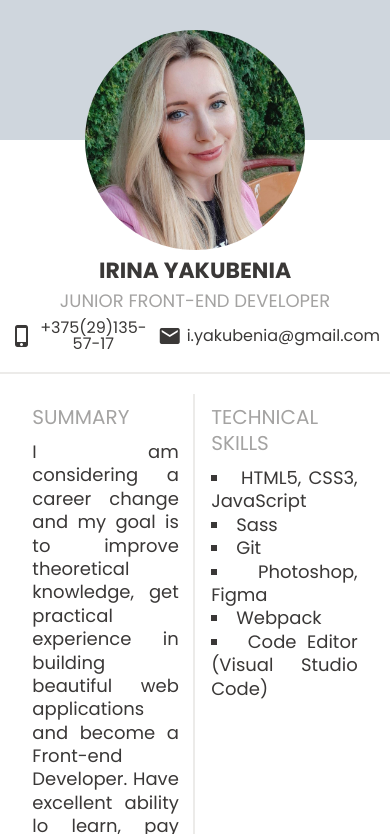
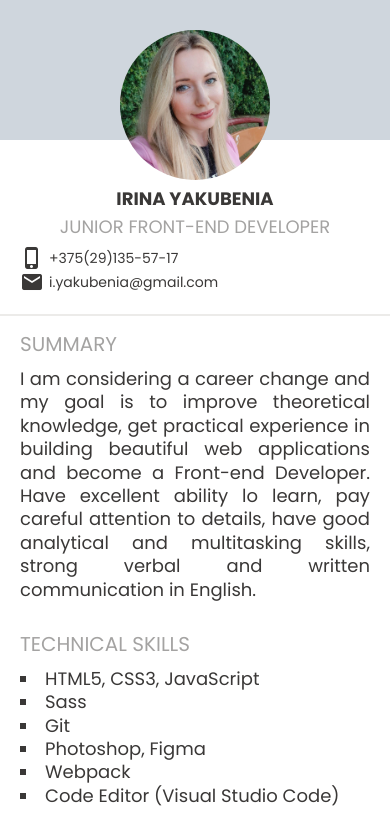
Before and after one commit to Ira03/rsschool-cv, a plain HTML site: page index.html in a window 390 px wide. Shown: the top 834 px of the page. Drawn offline with Linux system fonts and the light colour scheme.

Commit message:
feat: add media queries

```diff
--- a/style.scss
+++ b/style.scss
@@ -391,3 +391,57 @@ h3 {
       background: url(images/youtube.svg) no-repeat center/contain;
     }
   }
+
+  @media (max-width: 700px) {
+    .info section {
+      -ms-flex-preferred-size: 100%;
+          flex-basis: 100%;
+    }
+
+    .header__photo {
+      width: 150px;
+    }
+
+    .info::after {
+      display: none;
+    }
+
+    .portfolio__list {
+      flex-wrap: wrap;
+    }
+    .portfolio__text {
+      width: 100%;
+    }
+  }
+
+  @media (max-width:500px) {
+    .header__name {
+      font-size: 1.8rem;
+    }
+
+    .contacts {
+      flex-direction: column;
+      align-items: flex-start;
+      padding: 0 10px 20px 10px;
+      font-size: 1.4rem;
+    }
+
+    .main {
+      padding-top: 5px;
+    }
+
+    .portfolio__item {
+      flex-basis: 40%;
+    }
+    .footer__list {
+      justify-content: center;
+    }
+  }
+
+
+
+  @media (max-width: 800px) {
+    .portfolio__description {
+      font-size: 1.6rem;
+    }
+  }
```
Also changed, not shown: style.css, 1 other file.
